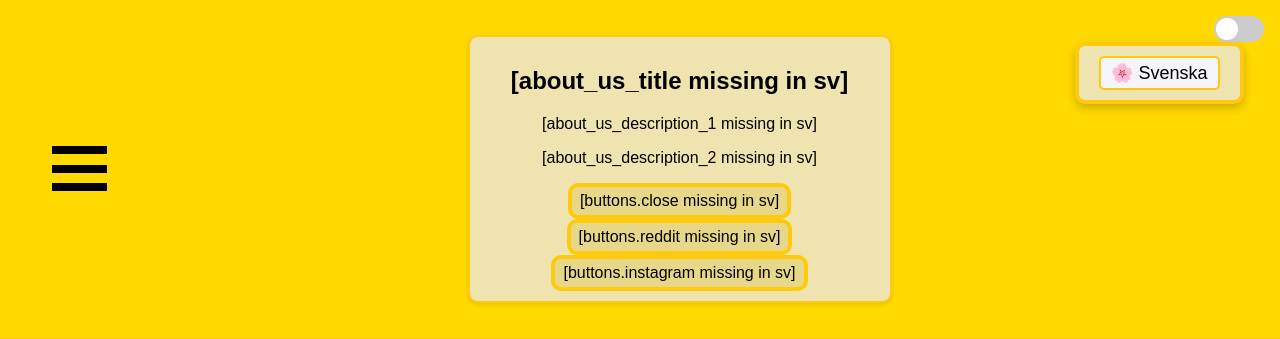
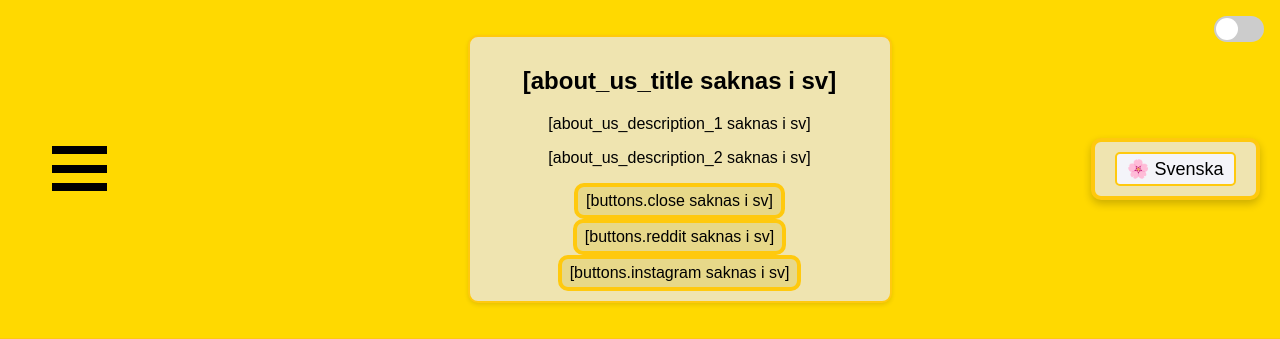
Before and after one commit to DaddyAlvin/Informationssida-Alvin-Jesper-Jeffrey-Tor, a PHP site: page /AboutUs.php in a window 1280 px wide. Shown: the top 339 px of the page. Run offline with PHP 8.4, Linux system fonts and the light colour scheme; data that the repository does not hold is empty.

Commit message:
Update AboutUs.php

```diff
--- a/AboutUs.php
+++ b/AboutUs.php
@@ -8,6 +8,7 @@
 </head>
 <body>
 <?php
+// Anslut till databasen
 $host = "phpmyadmin.ntigskovde.se";
 $dbname = "ntigskov_blomma";
 $username = "ntigskov_blomuser";
@@ -18,8 +19,10 @@ if (mysqli_connect_errno()) {
     die("Connection failed: " . mysqli_connect_error());
 }
 
+// Kontrollera vilket språk som används, standard är svenska
 $lang = isset($_GET['lang']) ? $_GET['lang'] : 'sv';
 
+// Funktion för att hämta översättningar från databasen
 function getTranslation($conn, $lang, $key_name) {
     $stmt = $conn->prepare("SELECT content FROM blomma_språk WHERE lang = ? AND key_name = ?");
     $stmt->bind_param("ss", $lang, $key_name);
@@ -28,35 +31,36 @@ function getTranslation($conn, $lang, $key_name) {
     if ($stmt->fetch()) {
         return $content;
     } else {
-        return "[$key_name missing in $lang]";
+        return "[$key_name saknas i $lang]";
     }
     $stmt->close();
 }
 
+// Hämta översättningar för olika texter
 $aboutUsTitle = getTranslation($conn, $lang, "about_us_title");
 $aboutUsDescription1 = getTranslation($conn, $lang, "about_us_description_1");
 $aboutUsDescription2 = getTranslation($conn, $lang, "about_us_description_2");
 $buttonClose = getTranslation($conn, $lang, "buttons.close");
 $buttonReddit = getTranslation($conn, $lang, "buttons.reddit");
 $buttonInstagram = getTranslation($conn, $lang, "buttons.instagram");
-
 ?>
 <body>
 <nav>
 <header>
     <div class="top-bar">
+        <!-- Menyikon för hamburgarmenyn -->
         <div class="menu-icon" onclick="toggleMenu('hamburgerMenu', 0)">
             <div></div>
             <div></div>
             <div></div>
         </div>
-
         <ul id="hamburgerMenu" class="nav-menu">
+            <!-- Länkar till startsidan och Om oss-sidan -->
             <a href="index.php?lang=<?php echo $lang; ?>"><strong><?php echo ($lang === 'en') ? 'Home' : 'Hem'; ?></strong></a>
             <a href="AboutUs.php?lang=<?php echo $lang; ?>"><strong><?php echo ($lang === 'en') ? 'About Us' : 'Om oss'; ?></strong></a>
             <br>
-
             <?php
+            // Hämta alla släktträd från databasen
             $slaktradQuery = "SELECT ID FROM blomma_slaktrad";
             $slaktradResult = mysqli_query($conn, $slaktradQuery);
 
@@ -65,9 +69,11 @@ $buttonInstagram = getTranslation($conn, $lang, "buttons.instagram");
                     $slaktID = (int)$slakt['ID'];
                     $slaktTyp = getTranslation($conn, $lang, "slaktrad_$slaktID");
 
+                    // Visa släktträd i menyn
                     echo "<li><a href='#' onclick=\"toggleMenu('slakt_$slaktID', 1)\">$slaktTyp</a>";
                     echo "<ul id='slakt_$slaktID' class='submenu level-1'>";
 
+                    // Hämta färger för varje släktträd
                     $fargQuery = "SELECT DISTINCT f.ID FROM blomma_farg f JOIN blomma_blomma b ON f.ID = b.farg_id WHERE b.slaktrad_id = $slaktID";
                     $fargResult = mysqli_query($conn, $fargQuery);
 
@@ -76,9 +82,11 @@ $buttonInstagram = getTranslation($conn, $lang, "buttons.instagram");
                             $fargID = (int)$farg['ID'];
                             $fargNamn = getTranslation($conn, $lang, "farg_$fargID");
 
+                            // Visa färger i undermenyn
                             echo "<li><a href='#' onclick=\"toggleMenu('farg_$fargID', 2)\">$fargNamn</a>";
                             echo "<ul id='farg_$fargID' class='submenu level-2'>";
 
+                            // Hämta blommor för varje färg
                             $blommaQuery = "SELECT b.ID FROM blomma_blomma b WHERE b.farg_id = $fargID AND b.slaktrad_id = $slaktID";
                             $blommaResult = mysqli_query($conn, $blommaQuery);
 
@@ -87,6 +95,7 @@ $buttonInstagram = getTranslation($conn, $lang, "buttons.instagram");
                                     $blommaID = (int)$blomma['ID'];
                                     $blommaNamn = getTranslation($conn, $lang, "blomma_$blommaID");
 
+                                    // Visa blommor som länkar
                                     echo "<li><a href='visa_blomma.php?blomma_id=$blommaID&lang=$lang'>$blommaNamn</a></li>";
                                 }
                             } else {
@@ -108,6 +117,7 @@ $buttonInstagram = getTranslation($conn, $lang, "buttons.instagram");
         </ul>
         <div class="welcome-message">
             <div class="vårlåda">
+                <!-- Visa välkomstmeddelande och knappar -->
                 <h1><?php echo $aboutUsTitle; ?></h1>
                 <p><?php echo $aboutUsDescription1; ?></p>
                 <p><?php echo $aboutUsDescription2; ?></p>
@@ -116,26 +126,26 @@ $buttonInstagram = getTranslation($conn, $lang, "buttons.instagram");
                 <button><?php echo $buttonInstagram; ?></button>
             </div>
         </div>
-
+        <!-- Dark mode-knapp -->
         <div class="toggle-knappholder" onclick="toggleDarkMode()">
             <div class="toggle-knapp"></div>
-
+        </div>
+        <!-- Språkväxlare -->
         <form method="get" action="" class="language-switcher">
                 <select name="lang" onchange="this.form.submit()">
                     <option value="sv" <?php echo ($lang === 'sv') ? 'selected' : ''; ?>>🌸 Svenska</option>
                     <option value="en" <?php echo ($lang === 'en') ? 'selected' : ''; ?>>🌼 English</option>
                 </select>
             </form>
-
     </div>
 </header>
 </nav>
-
 <div class="image-container">
+    <!-- Bild på sidan -->
     <img src="bilder/vi.png" alt="" style="width:25%; height:auto;">
 </div>
-
 <script>
+// Funktion för att visa/dölja menyer
 function toggleMenu(id, level) {
     const all = document.querySelectorAll('.submenu.level-' + level);
     all.forEach(el => {
@@ -147,12 +157,15 @@ function toggleMenu(id, level) {
         current.style.display = (current.style.display === "block") ? "none" : "block";
     }
 }
+
+// Funktion för att växla mörkt läge
 function toggleDarkMode() {
     document.body.classList.toggle('dark-mode');
     const enabled = document.body.classList.contains('dark-mode');
     localStorage.setItem('dark-mode', enabled ? 'enabled' : 'disabled');
 }
 
+// Kontrollera om mörkt läge är aktiverat vid sidladdning
 if (localStorage.getItem('dark-mode') === 'enabled') {
     document.body.classList.add('dark-mode');
 }
```
Lines whose indentation alone changed are shown as unchanged.
